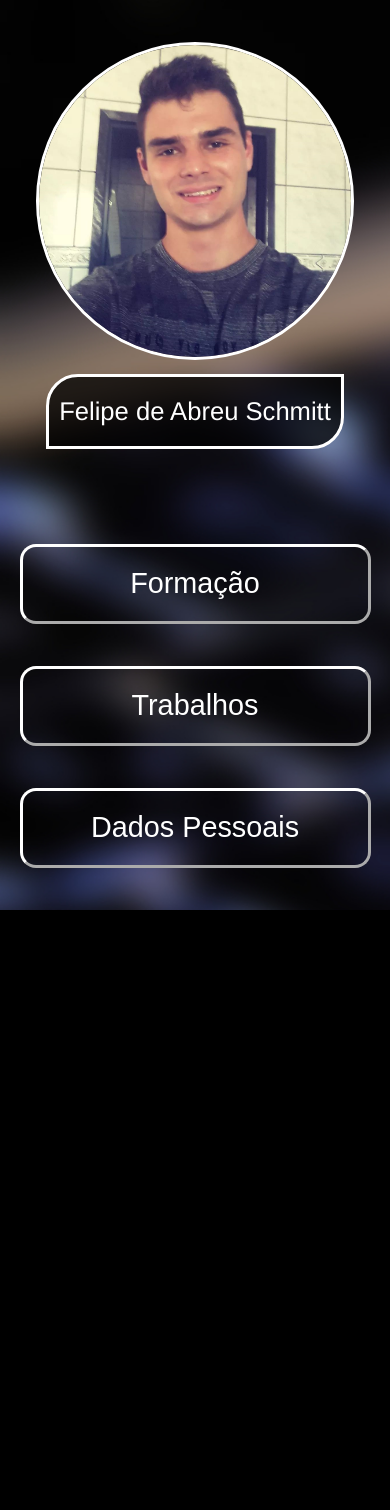
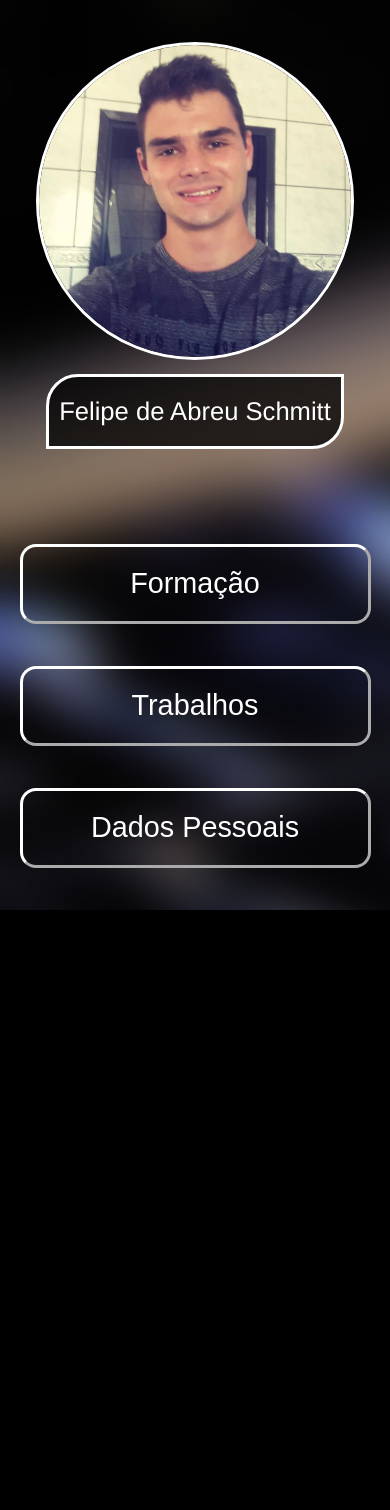
Before and after one commit to FelipeSchmitt/portfolio, a PHP site: page / in a window 390 px wide. Run offline with PHP 8.4, Linux system fonts and the light colour scheme.

Commit message:
Add files via upload

```diff
--- a/css/style.css
+++ b/css/style.css
@@ -62,7 +62,7 @@ section#content{
 @media screen and (max-width: 840px){
     body{
         overflow: scroll;
-        background-size: 200vh;
+        background-size: 250vh;
     }
     section#content{
         display: grid;
```
